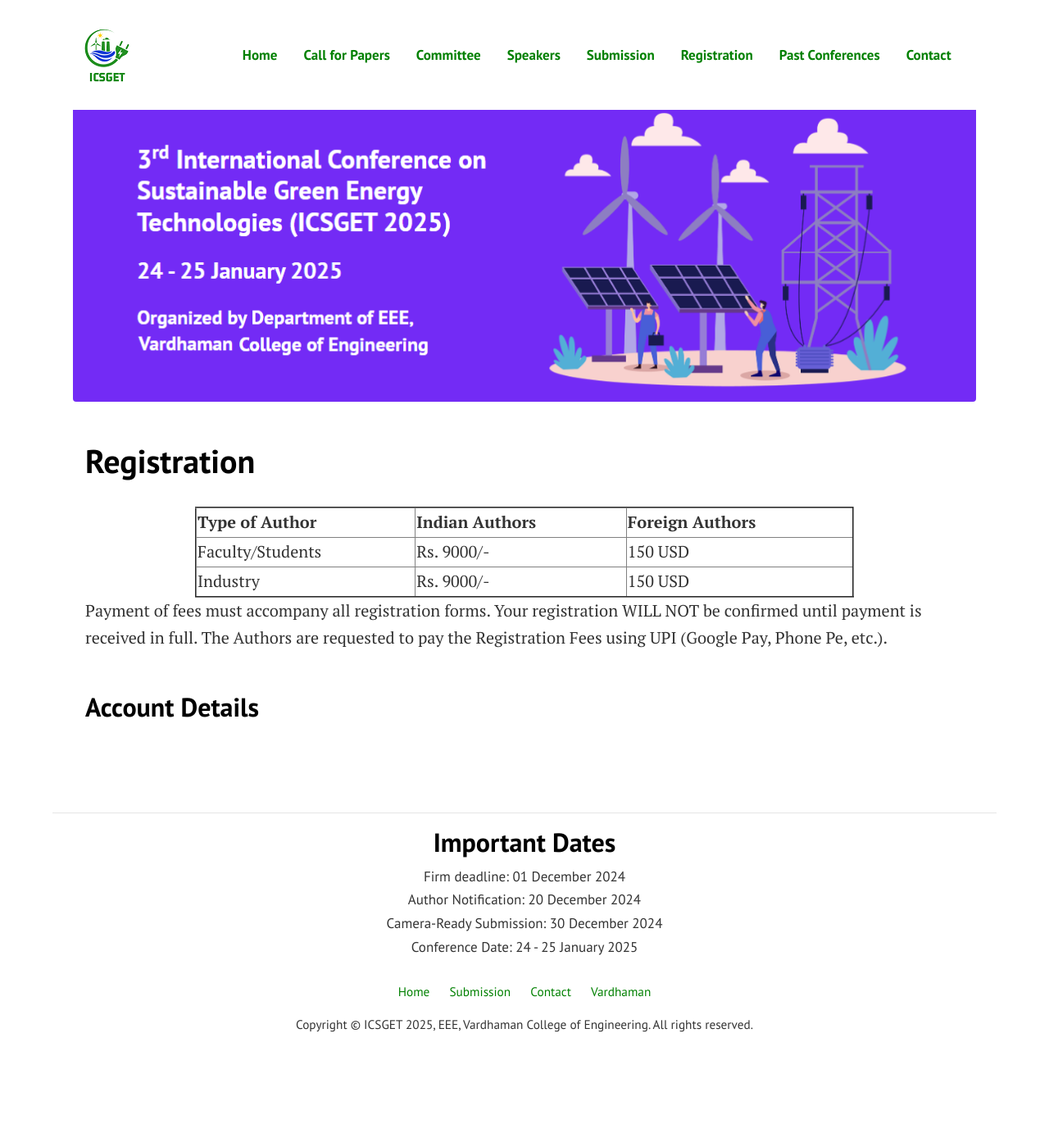
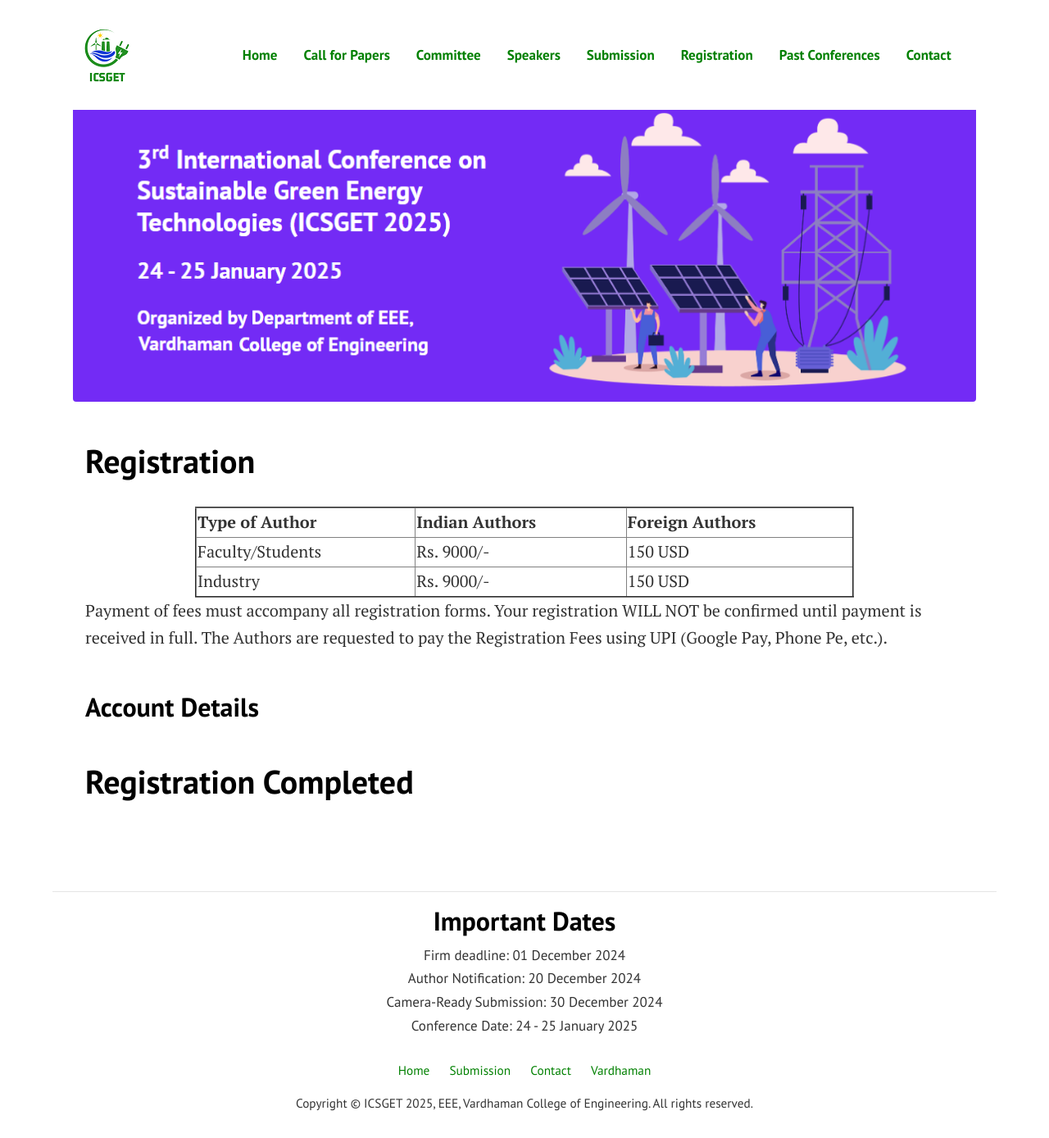
Before and after one commit to sravivarmanvce/icsget, a Jekyll site: the page built from pages/registration.md, in a window 1280 px wide and 1388 px high. Shown: the whole window at 82% size. Built offline with Jekyll 4.4.1, drawn with Linux system fonts in a browser that asks for light colours.

Commit message:
Update registration.md

```diff
--- a/pages/registration.md
+++ b/pages/registration.md
@@ -28,6 +28,7 @@ Payment of fees must accompany all registration forms. Your registration WILL NO
 
 ## Account Details
 
+# Registration Completed
 
 <!-- | Account Name | : | Vardhaman College of Engineering |
 | ------------ | ---- | ----------------------------- |
```
